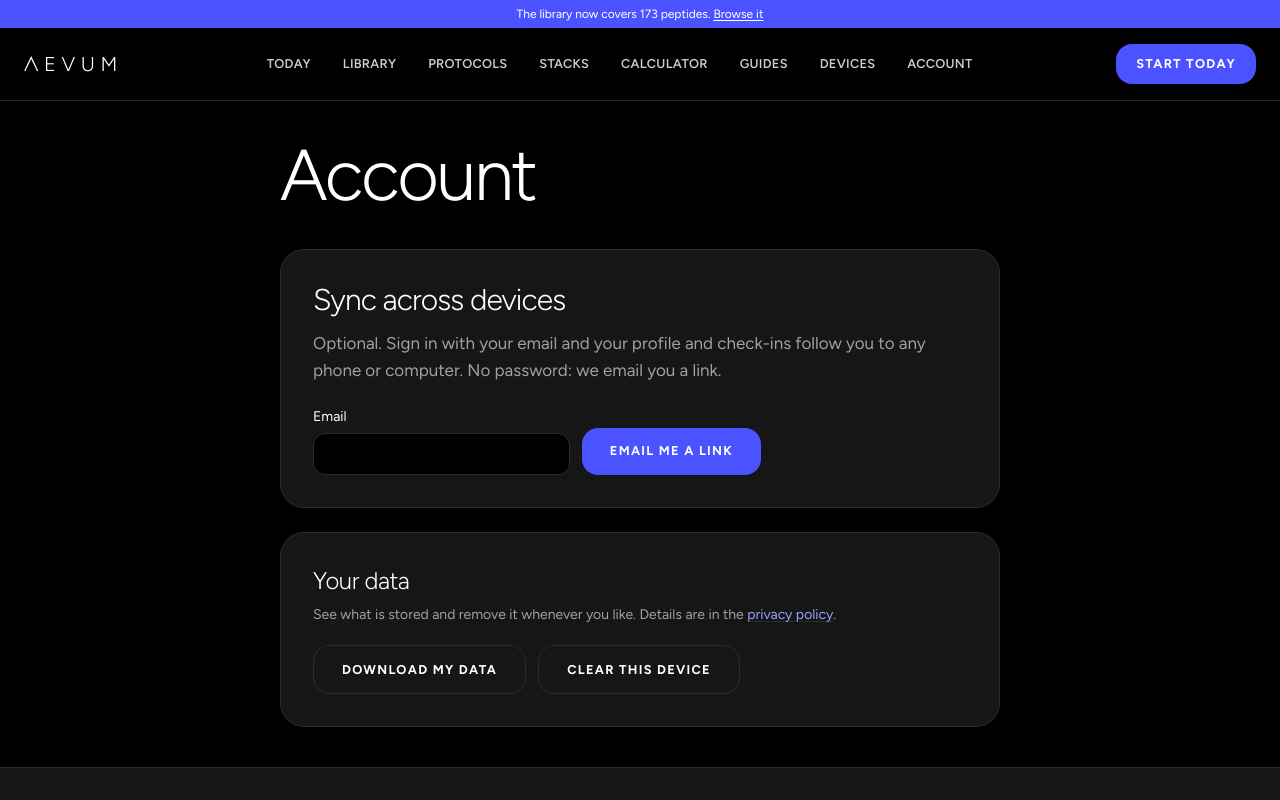
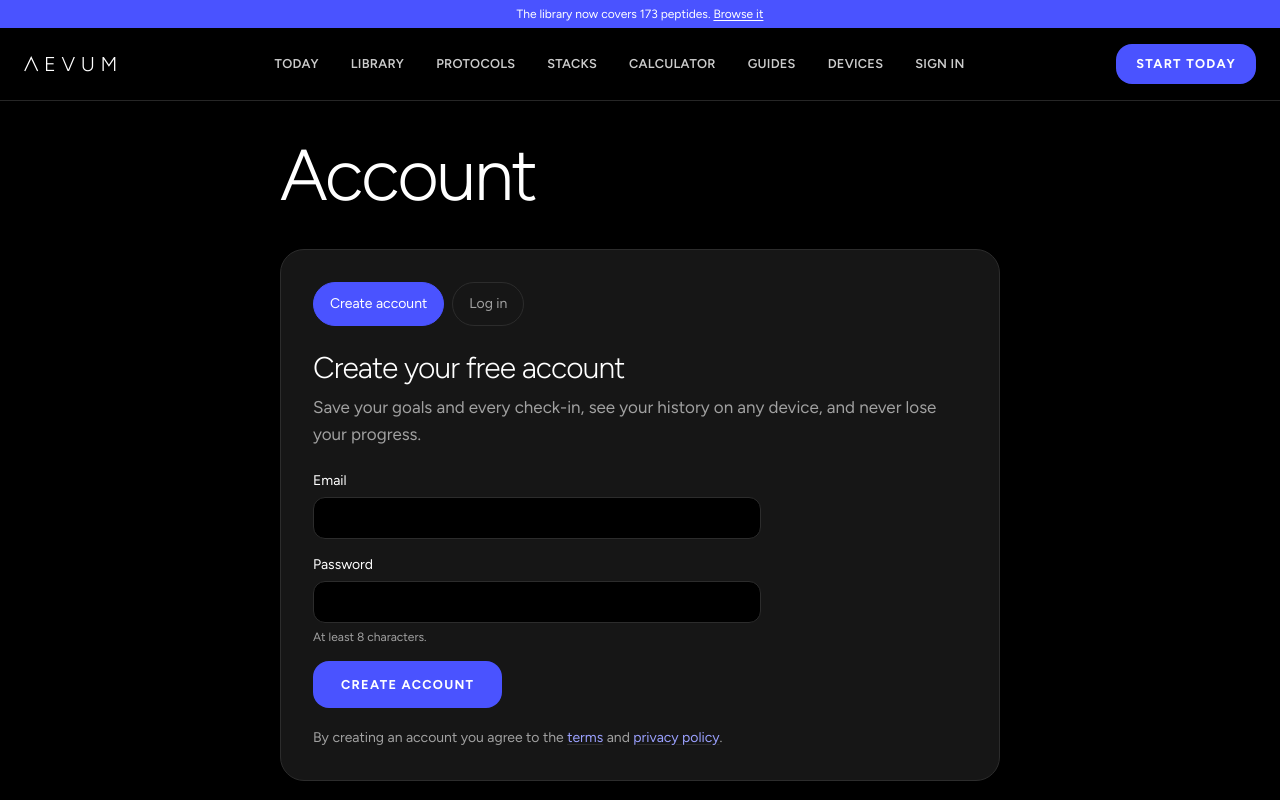
Before and after one commit to solaiman632638-prog/Aevumprotocols, a Next.js app: page /account in a window 1280 px wide. Shown: the top 800 px of the page. Built offline with nearby package versions, Linux system fonts and the light colour scheme; no server answers.

Commit message:
Let people create accounts with email and password
Account page gains Create account / Log in tabs, password reset, and an
email-link option; header shows Sign in or My account; Today prompts
signed-out users to save their history.

Co-Authored-By: Claude Opus 5 <noreply@anthropic.com>

```diff
--- a/src/app/privacy/page.tsx
+++ b/src/app/privacy/page.tsx
@@ -40,7 +40,9 @@ export default function PrivacyPage() {
           <strong>If you create an account,</strong> we store your email
           address, your profile, and your check-ins with our database provider
           so you can use them on more than one device. Access is restricted so
-          that only your signed-in account can read or change your records.
+          that only your signed-in account can read or change your records. If
+          you choose a password, it is stored only as a secure hash by our
+          authentication provider; we never see it.
         </p>
       </section>
 
--- /dev/null
+++ b/src/components/layout/AccountLink.tsx
@@ -0,0 +1,15 @@
+"use client";
+
+import Link from "next/link";
+import { useSession } from "@/lib/sync/useSession";
+
+/** Nav entry that reads "Sign in" or "My account" once accounts are switched on. */
+export function AccountLink({ className }: { className: string }) {
+  const { configured, ready, email } = useSession();
+  const label = !configured || !ready ? "Account" : email ? "My account" : "Sign in";
+  return (
+    <Link href="/account" className={className}>
+      {label}
+    </Link>
+  );
+}
--- a/src/components/layout/Header.tsx
+++ b/src/components/layout/Header.tsx
@@ -1,4 +1,5 @@
 import Link from "next/link";
+import { AccountLink } from "@/components/layout/AccountLink";
 import { Announcement } from "@/components/layout/Announcement";
 import { library } from "@/lib/data/library";
 
@@ -10,8 +11,9 @@ const links = [
   { href: "/calculator", label: "Calculator" },
   { href: "/guides", label: "Guides" },
   { href: "/monitor", label: "Devices" },
-  { href: "/account", label: "Account" },
 ];
+
+const navLink = "text-[0.8rem] font-semibold uppercase tracking-[0.02em] text-ink/80 no-underline hover:text-ink";
 
 export function Header() {
   return (
@@ -51,14 +53,11 @@ export function Header() {
           className="flex w-full flex-wrap items-center gap-x-5 gap-y-1 lg:w-auto lg:gap-x-8"
         >
           {links.map((link) => (
-            <Link
-              key={link.href}
-              href={link.href}
-              className="text-[0.8rem] font-semibold uppercase tracking-[0.02em] text-ink/80 no-underline hover:text-ink"
-            >
+            <Link key={link.href} href={link.href} className={navLink}>
               {link.label}
             </Link>
           ))}
+          <AccountLink className={navLink} />
         </nav>
       </div>
     </header>
--- a/src/components/sync/AccountPanel.tsx
+++ b/src/components/sync/AccountPanel.tsx
@@ -1,15 +1,19 @@
 "use client";
 
 import Link from "next/link";
-import { useEffect, useState } from "react";
-import { syncClient, syncConfigured } from "@/lib/sync/client";
+import { useState } from "react";
+import { syncClient } from "@/lib/sync/client";
 import { deleteAccount, syncNow } from "@/lib/sync/sync";
+import { useSession } from "@/lib/sync/useSession";
 import { clearLocalData, loadCheckinMap, loadProfile } from "@/lib/today/storage";
 
 type Status = { tone: "ok" | "error"; text: string } | null;
+type Mode = "signup" | "login" | "link" | "reset";
 
+const MIN_PASSWORD = 8;
 const field = "w-full rounded-xl border border-rule bg-paper px-3 py-2.5 text-sm outline-none focus:border-pine";
 const card = "rounded-3xl border border-rule bg-sheet p-6 sm:p-8";
+const textLink = "text-pine-deep underline decoration-rule underline-offset-2";
 
 function downloadExport() {
   const payload = { exportedAt: new Date().toISOString(), profile: loadProfile(), checkins: loadCheckinMap() };
@@ -21,46 +25,78 @@ function downloadExport() {
   URL.revokeObjectURL(link.href);
 }
 
+/** Supabase's error text, reworded where it would confuse people. */
+function friendly(message: string): string {
+  if (/invalid login credentials/i.test(message)) return "That email and password don't match. Try again or reset your password.";
+  if (/email not confirmed/i.test(message)) return "Confirm your email first: open the link we sent you.";
+  if (/already registered|already been registered/i.test(message)) return "There is already an account with that email. Log in instead.";
+  if (/rate limit/i.test(message)) return "Too many emails in a short time. Wait a few minutes and try again.";
+  return message;
+}
+
 export function AccountPanel() {
-  const [email, setEmail] = useState<string | null>(null);
-  // Without Supabase there is no session to wait for.
-  const [ready, setReady] = useState(!syncConfigured);
-  const [input, setInput] = useState("");
-  const [sent, setSent] = useState(false);
+  const session = useSession();
+  const [mode, setMode] = useState<Mode>("signup");
+  const [email, setEmail] = useState("");
+  const [password, setPassword] = useState("");
+  const [newPassword, setNewPassword] = useState("");
   const [busy, setBusy] = useState(false);
   const [status, setStatus] = useState<Status>(null);
   const [confirm, setConfirm] = useState<"account" | "local" | null>(null);
 
-  useEffect(() => {
-    const supabase = syncClient();
-    if (!supabase) return;
-    void supabase.auth.getSession().then(({ data }) => {
-      setEmail(data.session?.user.email ?? null);
-      setReady(true);
-    });
-    const { data } = supabase.auth.onAuthStateChange((_event, session) => setEmail(session?.user.email ?? null));
-    return () => data.subscription.unsubscribe();
-  }, []);
+  const redirectTo = () => `${window.location.origin}/account`;
 
-  async function signIn(event: React.FormEvent) {
+  async function submit(event: React.FormEvent) {
     event.preventDefault();
     const supabase = syncClient();
     if (!supabase) return;
-    if (!/^\S+@\S+\.\S+$/.test(input.trim())) {
-      setStatus({ tone: "error", text: "Enter a valid email address." });
-      return;
+    const address = email.trim();
+    if (!/^\S+@\S+\.\S+$/.test(address)) return setStatus({ tone: "error", text: "Enter a valid email address." });
+    if ((mode === "signup" || mode === "login") && password.length < MIN_PASSWORD) {
+      return setStatus({ tone: "error", text: `Passwords are at least ${MIN_PASSWORD} characters.` });
+    }
+
+    setBusy(true);
+    setStatus(null);
+    try {
+      if (mode === "signup") {
+        const { data, error } = await supabase.auth.signUp({ email: address, password, options: { emailRedirectTo: redirectTo() } });
+        if (error) throw error;
+        // With email confirmation on, Supabase returns no session until the link is opened.
+        setStatus(
+          data.session
+            ? { tone: "ok", text: "Account created. Your data now syncs." }
+            : { tone: "ok", text: `Almost done: we sent a confirmation link to ${address}. Open it to finish creating your account.` },
+        );
+      } else if (mode === "login") {
+        const { error } = await supabase.auth.signInWithPassword({ email: address, password });
+        if (error) throw error;
+      } else if (mode === "link") {
+        const { error } = await supabase.auth.signInWithOtp({ email: address, options: { emailRedirectTo: redirectTo() } });
+        if (error) throw error;
+        setStatus({ tone: "ok", text: `Check ${address} for a sign-in link. Open it on this device.` });
+      } else {
+        const { error } = await supabase.auth.resetPasswordForEmail(address, { redirectTo: redirectTo() });
+        if (error) throw error;
+        setStatus({ tone: "ok", text: `If there is an account for ${address}, a reset link is on its way.` });
+      }
+    } catch (error) {
+      setStatus({ tone: "error", text: friendly(error instanceof Error ? error.message : "Something went wrong.") });
+    } finally {
+      setBusy(false);
+    }
+  }
+
+  async function setRecoveredPassword(event: React.FormEvent) {
+    event.preventDefault();
+    if (newPassword.length < MIN_PASSWORD) {
+      return setStatus({ tone: "error", text: `Passwords are at least ${MIN_PASSWORD} characters.` });
     }
     setBusy(true);
-    const { error } = await supabase.auth.signInWithOtp({
-      email: input.trim(),
-      options: { emailRedirectTo: `${window.location.origin}/account` },
-    });
+    const { error } = await syncClient()!.auth.updateUser({ password: newPassword });
     setBusy(false);
-    if (error) setStatus({ tone: "error", text: error.message });
-    else {
-      setSent(true);
-      setStatus(null);
-    }
+    setNewPassword("");
+    setStatus(error ? { tone: "error", text: friendly(error.message) } : { tone: "ok", text: "Password updated. You're signed in." });
   }
 
   async function runSync() {
@@ -83,11 +119,16 @@ export function AccountPanel() {
     setStatus(result.ok ? { tone: "ok", text: "Account and synced data deleted." } : { tone: "error", text: result.message ?? "Could not delete." });
   }
 
-  if (!ready) return <p className="text-mute">Loading…</p>;
+  if (!session.ready) return <p className="text-mute">Loading…</p>;
+
+  const tabs: { id: Mode; label: string }[] = [
+    { id: "signup", label: "Create account" },
+    { id: "login", label: "Log in" },
+  ];
 
   return (
     <div className="space-y-6">
-      {!syncConfigured ? (
+      {!session.configured ? (
         <section className={card}>
           <h2 className="font-display text-3xl font-light tracking-[-0.03em]">Accounts are coming soon</h2>
           <p className="mt-3 max-w-prose text-mute">
@@ -95,16 +136,29 @@ export function AccountPanel() {
             export below to keep a copy.
           </p>
         </section>
-      ) : email ? (
+      ) : session.email && session.recovering ? (
+        <section className={card}>
+          <h2 className="font-display text-3xl font-light tracking-[-0.03em]">Set a new password</h2>
+          <form onSubmit={setRecoveredPassword} className="mt-6 flex max-w-md flex-col gap-3 sm:flex-row sm:items-end" noValidate>
+            <div className="flex-1">
+              <label htmlFor="new-password" className="mb-1.5 block text-sm">New password</label>
+              <input id="new-password" type="password" autoComplete="new-password" value={newPassword} onChange={(e) => setNewPassword(e.target.value)} className={field} />
+            </div>
+            <button type="submit" disabled={busy} className="btn-primary disabled:opacity-50">Save</button>
+          </form>
+        </section>
+      ) : session.email ? (
         <section className={card}>
           <p className="eyebrow">Signed in</p>
-          <h2 className="mt-2 font-display text-3xl font-light tracking-[-0.03em]">{email}</h2>
+          <h2 className="mt-2 break-all font-display text-3xl font-light tracking-[-0.03em]">{session.email}</h2>
           <p className="mt-3 max-w-prose text-mute">
-            Your profile and check-ins sync automatically. Sign in with the same
-            email on another device to pick up where you left off.
+            Your profile, goals, and every check-in are saved to your account and
+            sync automatically. Log in with the same email on any phone or
+            computer to pick up where you left off.
           </p>
           <div className="mt-6 flex flex-wrap gap-3">
-            <button type="button" onClick={runSync} disabled={busy} className="btn-primary disabled:opacity-50">
+            <Link href="/today" className="btn-primary">Go to Today</Link>
+            <button type="button" onClick={runSync} disabled={busy} className="btn-secondary disabled:opacity-50">
               {busy ? "Working…" : "Sync now"}
             </button>
             <button type="button" onClick={signOut} className="btn-secondary">Sign out</button>
@@ -112,27 +166,90 @@ export function AccountPanel() {
         </section>
       ) : (
         <section className={card}>
-          <h2 className="font-display text-3xl font-light tracking-[-0.03em]">Sync across devices</h2>
-          <p className="mt-3 max-w-prose text-mute">
-            Optional. Sign in with your email and your profile and check-ins
-            follow you to any phone or computer. No password: we email you a
-            link.
+          <div className="flex gap-2" role="tablist" aria-label="Create account or log in">
+            {tabs.map((tab) => {
+              const active = mode === tab.id || (tab.id === "login" && (mode === "link" || mode === "reset"));
+              return (
+                <button
+                  key={tab.id}
+                  type="button"
+                  role="tab"
+                  aria-selected={active}
+                  onClick={() => {
+                    setMode(tab.id);
+                    setStatus(null);
+                  }}
+                  className={`min-h-11 rounded-full border px-4 text-sm ${active ? "border-pine bg-pine text-on-accent" : "border-rule text-mute hover:border-ink hover:text-ink"}`}
+                >
+                  {tab.label}
+                </button>
+              );
+            })}
+          </div>
+
+          <h2 className="mt-6 font-display text-3xl font-light tracking-[-0.03em]">
+            {mode === "signup" ? "Create your free account" : mode === "reset" ? "Reset your password" : "Welcome back"}
+          </h2>
+          <p className="mt-2 max-w-prose text-mute">
+            {mode === "signup"
+              ? "Save your goals and every check-in, see your history on any device, and never lose your progress."
+              : mode === "reset"
+                ? "Enter your email and we'll send you a link to choose a new password."
+                : mode === "link"
+                  ? "No password needed: we'll email you a link that signs you in."
+                  : "Log in to sync your check-ins across your devices."}
           </p>
-          {sent ? (
-            <p className="mt-6 rounded-2xl border border-rule px-4 py-3" role="status">
-              Check your inbox for a sign-in link from Aevum. Open it on this device.
-            </p>
-          ) : (
-            <form onSubmit={signIn} className="mt-6 flex max-w-md flex-col gap-3 sm:flex-row sm:items-end" noValidate>
-              <div className="flex-1">
-                <label htmlFor="account-email" className="mb-1.5 block text-sm">Email</label>
-                <input id="account-email" type="email" autoComplete="email" value={input} onChange={(e) => setInput(e.target.value)} className={field} />
+
+          <form onSubmit={submit} className="mt-6 max-w-md space-y-4" noValidate>
+            <div>
+              <label htmlFor="account-email" className="mb-1.5 block text-sm">Email</label>
+              <input id="account-email" type="email" autoComplete="email" value={email} onChange={(e) => setEmail(e.target.value)} className={field} />
+            </div>
+            {mode === "signup" || mode === "login" ? (
+              <div>
+                <label htmlFor="account-password" className="mb-1.5 block text-sm">Password</label>
+                <input
+                  id="account-password"
+                  type="password"
+                  autoComplete={mode === "signup" ? "new-password" : "current-password"}
+                  value={password}
+                  onChange={(e) => setPassword(e.target.value)}
+                  aria-describedby={mode === "signup" ? "password-hint" : undefined}
+                  className={field}
+                />
+                {mode === "signup" ? (
+                  <p id="password-hint" className="mt-1.5 text-xs text-mute">At least {MIN_PASSWORD} characters.</p>
+                ) : null}
               </div>
-              <button type="submit" disabled={busy} className="btn-primary disabled:opacity-50">
-                {busy ? "Sending…" : "Email me a link"}
-              </button>
-            </form>
-          )}
+            ) : null}
+            <button type="submit" disabled={busy} className="btn-primary w-full disabled:opacity-50 sm:w-auto">
+              {busy
+                ? "Working…"
+                : mode === "signup"
+                  ? "Create account"
+                  : mode === "login"
+                    ? "Log in"
+                    : mode === "link"
+                      ? "Email me a link"
+                      : "Send reset link"}
+            </button>
+          </form>
+
+          <p className="mt-5 flex flex-wrap gap-x-5 gap-y-2 text-sm text-mute">
+            {mode === "login" ? (
+              <>
+                <button type="button" className={textLink} onClick={() => setMode("reset")}>Forgot password?</button>
+                <button type="button" className={textLink} onClick={() => setMode("link")}>Email me a sign-in link instead</button>
+              </>
+            ) : mode === "link" || mode === "reset" ? (
+              <button type="button" className={textLink} onClick={() => setMode("login")}>Back to log in</button>
+            ) : (
+              <span>
+                By creating an account you agree to the <Link href="/terms" className={textLink}>terms</Link> and{" "}
+                <Link href="/privacy" className={textLink}>privacy policy</Link>.
+              </span>
+            )}
+          </p>
         </section>
       )}
 
@@ -146,12 +263,12 @@ export function AccountPanel() {
         <h2 className="font-display text-2xl font-light tracking-[-0.02em]">Your data</h2>
         <p className="mt-2 max-w-prose text-sm text-mute">
           See what is stored and remove it whenever you like. Details are in the{" "}
-          <Link href="/privacy" className="text-pine-deep underline decoration-rule underline-offset-2">privacy policy</Link>.
+          <Link href="/privacy" className={textLink}>privacy policy</Link>.
         </p>
         <div className="mt-5 flex flex-wrap gap-3">
           <button type="button" onClick={downloadExport} className="btn-secondary">Download my data</button>
           <button type="button" onClick={() => setConfirm("local")} className="btn-secondary">Clear this device</button>
-          {email ? (
+          {session.email ? (
             <button type="button" onClick={() => setConfirm("account")} className="btn-secondary !border-warn/40 !text-warn">
               Delete account
             </button>
--- /dev/null
+++ b/src/components/today/AccountPrompt.tsx
@@ -0,0 +1,24 @@
+"use client";
+
+import Link from "next/link";
+import { useSession } from "@/lib/sync/useSession";
+
+/** Nudge signed-out users to save their history, only when accounts are on. */
+export function AccountPrompt() {
+  const { configured, ready, email } = useSession();
+  if (!configured || !ready || email) return null;
+  return (
+    <section className="flex flex-col gap-4 rounded-3xl border border-pine/60 bg-sheet p-5 sm:flex-row sm:items-center sm:justify-between sm:p-6">
+      <div>
+        <h2 className="font-display text-2xl font-light tracking-[-0.02em]">Keep your progress</h2>
+        <p className="mt-1 max-w-prose text-sm text-mute">
+          Right now your check-ins live only in this browser. Create a free
+          account to save your history and see it on any device.
+        </p>
+      </div>
+      <Link href="/account" className="btn-primary self-start sm:self-auto">
+        Create free account
+      </Link>
+    </section>
+  );
+}
--- a/src/components/today/TodayBoard.tsx
+++ b/src/components/today/TodayBoard.tsx
@@ -3,6 +3,7 @@
 import Link from "next/link";
 import { useMemo, useState, useSyncExternalStore } from "react";
 import { CheckinForm } from "@/components/today/CheckinForm";
+import { AccountPrompt } from "@/components/today/AccountPrompt";
 import { DailyReminder } from "@/components/today/DailyReminder";
 import { Dashboard } from "@/components/today/Dashboard";
 import { HistoryPanel } from "@/components/today/HistoryPanel";
@@ -191,6 +192,7 @@ export function TodayBoard({ pool }: { pool: CompoundSource[] }) {
         />
       ) : report ? (
         <>
+          <AccountPrompt />
           <Dashboard report={report} />
           <DailyReminder />
         </>
--- /dev/null
+++ b/src/lib/sync/useSession.ts
@@ -0,0 +1,42 @@
+"use client";
+
+import { useEffect, useState } from "react";
+import { syncClient, syncConfigured } from "@/lib/sync/client";
+
+export type SessionState = {
+  /** Accounts are switched on for this deployment. */
+  configured: boolean;
+  /** Session lookup finished (always true when accounts are off). */
+  ready: boolean;
+  email: string | null;
+  /** The user arrived from a password-reset email and should set a new password. */
+  recovering: boolean;
+};
+
+export function useSession(): SessionState {
+  const [state, setState] = useState<SessionState>({
+    configured: syncConfigured,
+    ready: !syncConfigured,
+    email: null,
+    recovering: false,
+  });
+
+  useEffect(() => {
+    const supabase = syncClient();
+    if (!supabase) return;
+    void supabase.auth.getSession().then(({ data }) => {
+      setState((current) => ({ ...current, ready: true, email: data.session?.user.email ?? null }));
+    });
+    const { data } = supabase.auth.onAuthStateChange((event, session) => {
+      setState((current) => ({
+        ...current,
+        ready: true,
+        email: session?.user.email ?? null,
+        recovering: event === "PASSWORD_RECOVERY" ? true : event === "SIGNED_OUT" ? false : current.recovering,
+      }));
+    });
+    return () => data.subscription.unsubscribe();
+  }, []);
+
+  return state;
+}
```
